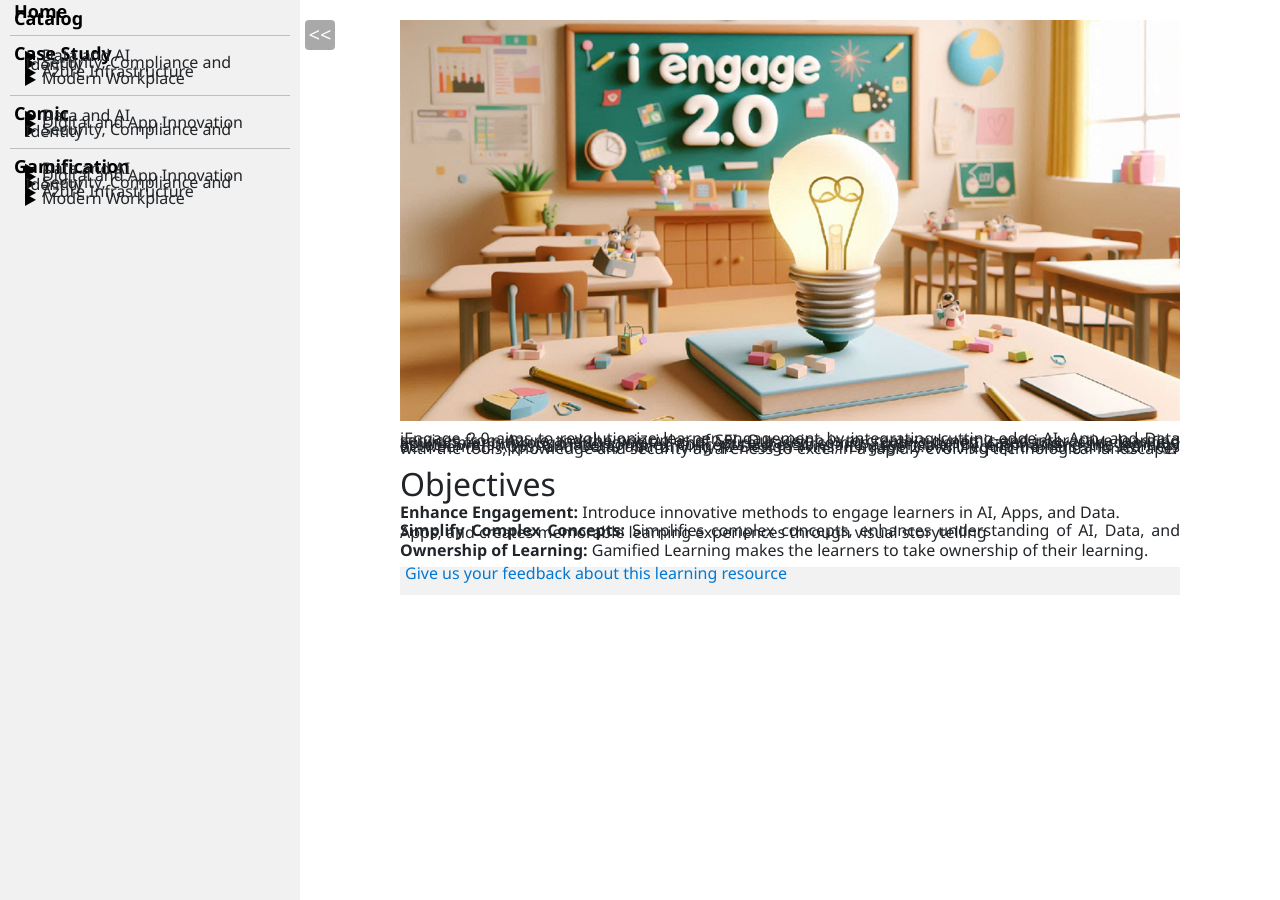
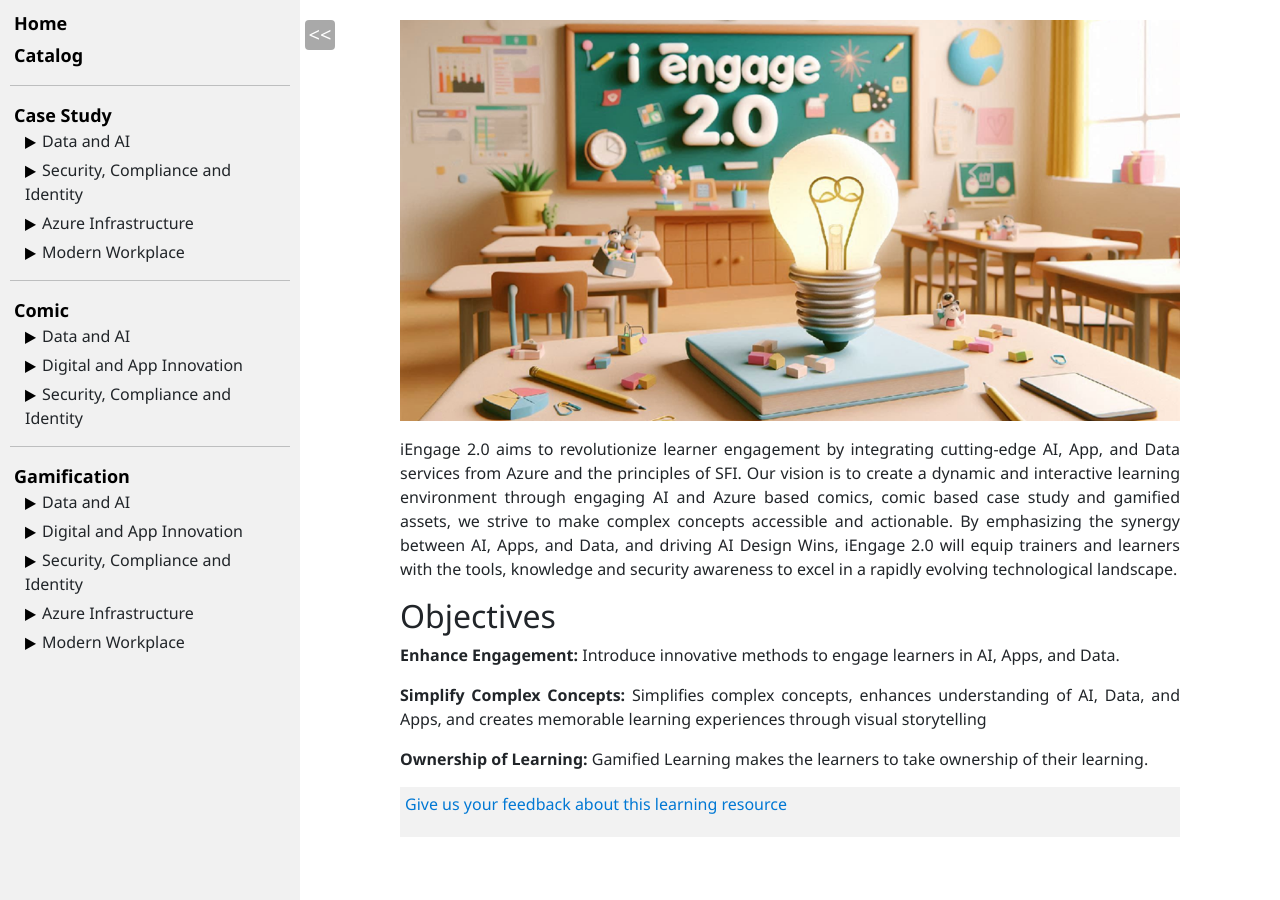
Before and after one commit to ningweinw/iengage, a Jekyll site: the page built from index.markdown, in a window 1280 px wide. Built offline with Jekyll 4.4.1, drawn with Linux system fonts in a browser that asks for light colours.

Commit message:
Update style.css

```diff
--- a/assets/css/style.css
+++ b/assets/css/style.css
@@ -2,7 +2,6 @@
     margin: 0;
     font-family: 'Segoe UI', Tahoma, Geneva, Verdana, sans-serif;
     display: flex;
-    line-height: 2px;
 }
 
 #leftDiv {
@@ -59,6 +58,10 @@
 .divider {
     width: 1px;
     background-color: lightblue;
+}
+
+hr {
+    height: 2px;
 }
 ul {
     list-style-type: none;
```
